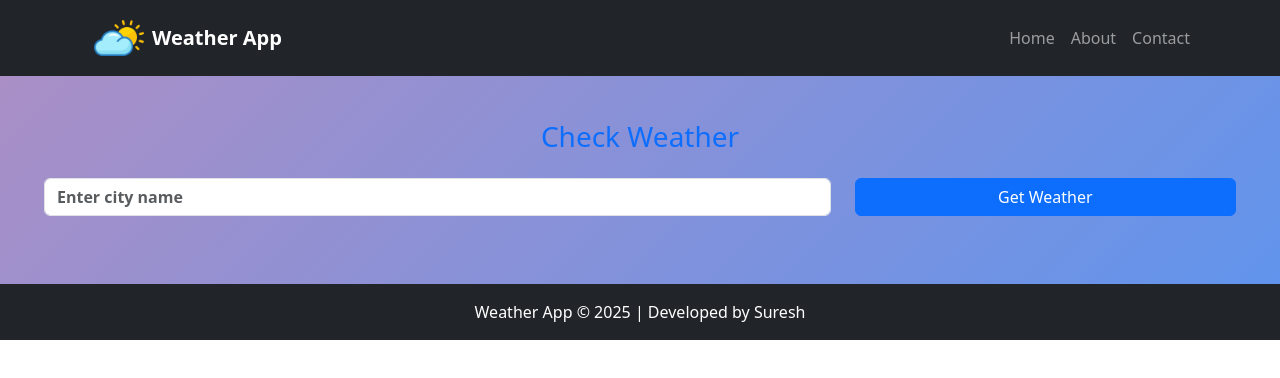
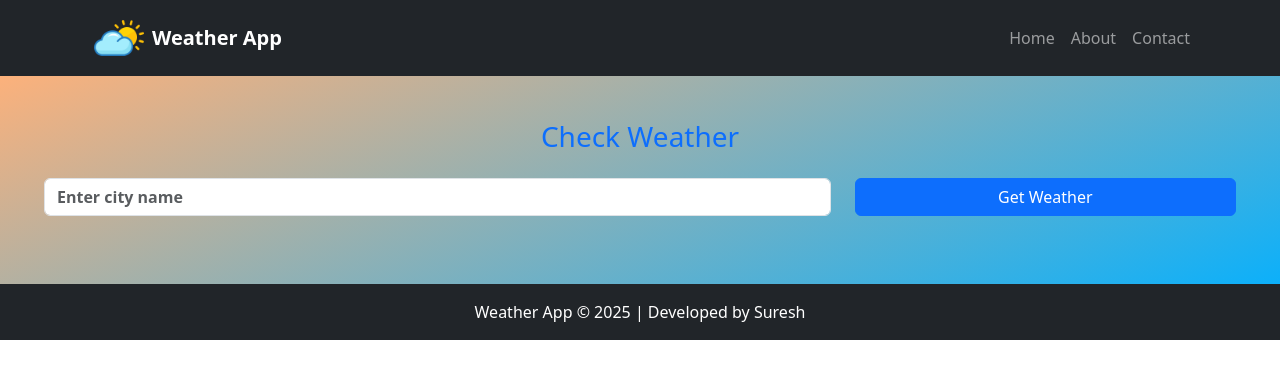
Before and after one commit to sureshRC/wheather-app, a React (Create React App) app in the folder Frontend/weather-application-ui/: page / in a window 1280 px wide. Shown: the top 378 px of the page. Built offline with nearby package versions, Linux system fonts and the light colour scheme.

Commit message:
Background styling is completed

```diff
--- a/Frontend/weather-application-ui/src/components/Weather.js
+++ b/Frontend/weather-application-ui/src/components/Weather.js
@@ -61,7 +61,7 @@ const Weather = () => {
           minWidth: "100vw",
           padding: "20px",
           margin: "0",
-          background: "linear-gradient(135deg,rgb(170, 143, 198) 0%,rgb(97, 148, 236) 100%)",
+          background: "linear-gradient(159deg, rgba(252,177,123,1) 0%, rgba(12,176,250,1) 100%)"
         }}
       >
         <div
```
